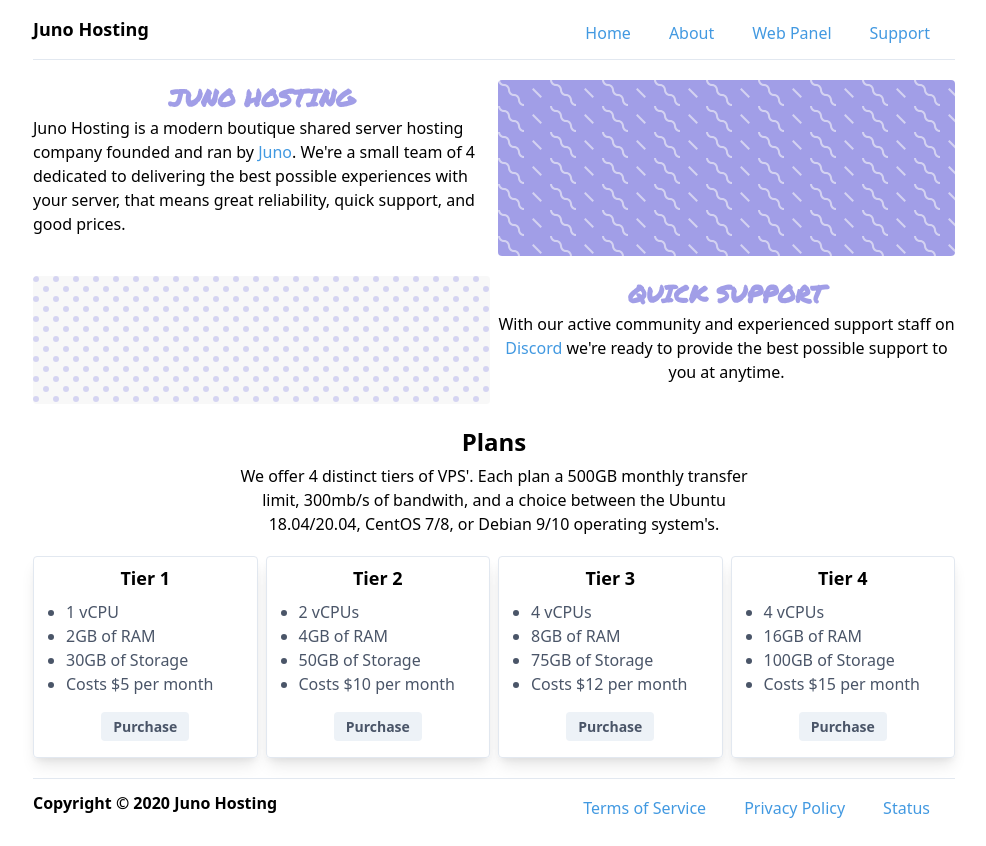
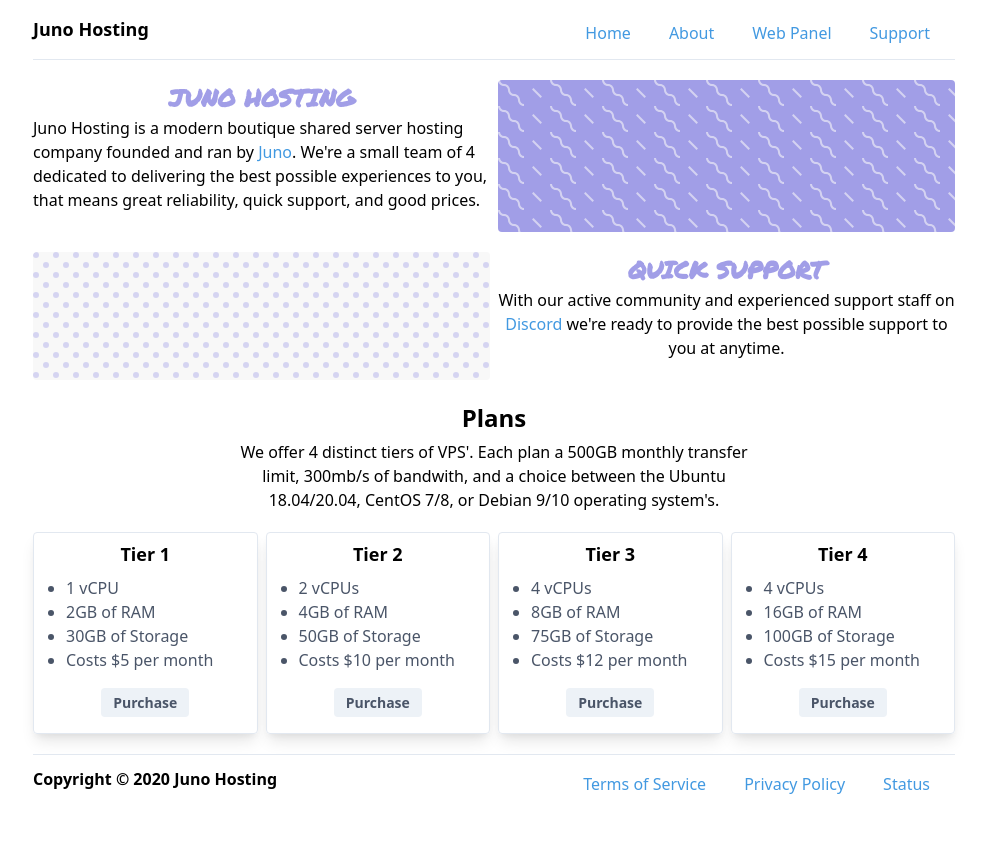
Before and after one commit to junodevs/junohosting.net, a Vue app: page / in a window 1280 px wide. Shown: the whole page, without its empty margins (146-1132 px from the left). After the commit the page ends 822 px from the top, so only its background shows below. Built offline with nearby package versions, Linux system fonts and the light colour scheme; what vue-axe would draw is missing.

Commit message:
refactor: spelling & a11y fixes

```diff
--- a/src/components/Plans.vue
+++ b/src/components/Plans.vue
@@ -1,5 +1,5 @@
 <template>
-  <section id="plans">
+  <section>
     <div class="grid grid-rows-2 grid-cols-2 sm:grid-cols-4 sm:grid-rows-1 gap-2 mb-4">
       <div v-for="plan in plans" :key="plan.tier">
         <Card :title="'Tier ' + plan.tier">
--- a/src/views/Home.vue
+++ b/src/views/Home.vue
@@ -10,7 +10,7 @@
             founded and ran by <a target="_blank" class="link" rel="noopener noreferrer" href="https://junodevs.tech">Juno</a>.
 
             We're a small team of 4 dedicated to delivering the best possible experiences
-            with your server, that means great reliability, quick support, and good prices.
+            to you, that means great reliability, quick support, and good prices.
           </p>
         </div>
       <div class="pattern sm:ml-2 sm:w-1/2"></div>
@@ -46,10 +46,11 @@
 import Plans from '@/components/Plans.vue'
 
 @Component({
-  components: { Plans }
+  components: {
+    Plans
+  }
 })
-export default class Home extends Vue {
-}
+export default class Home extends Vue {}
 </script>
 
 <style lang="pcss" scoped>
```
